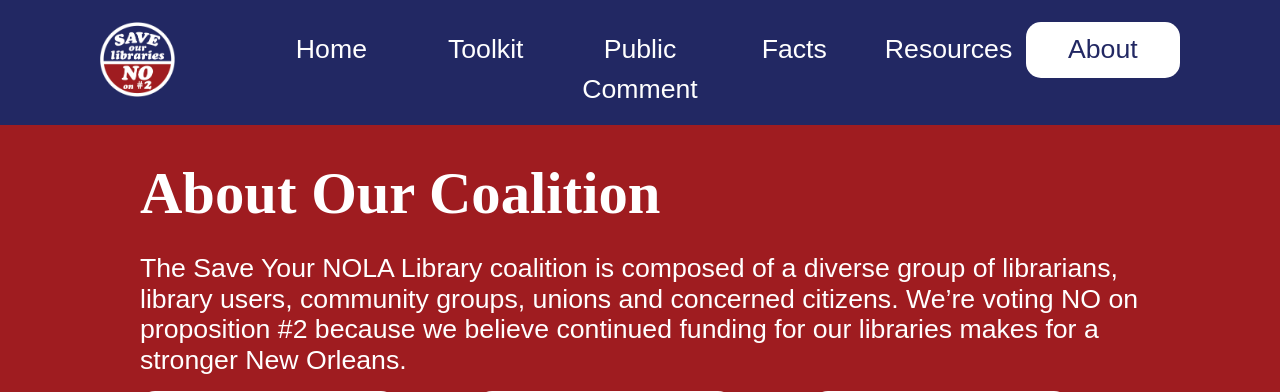
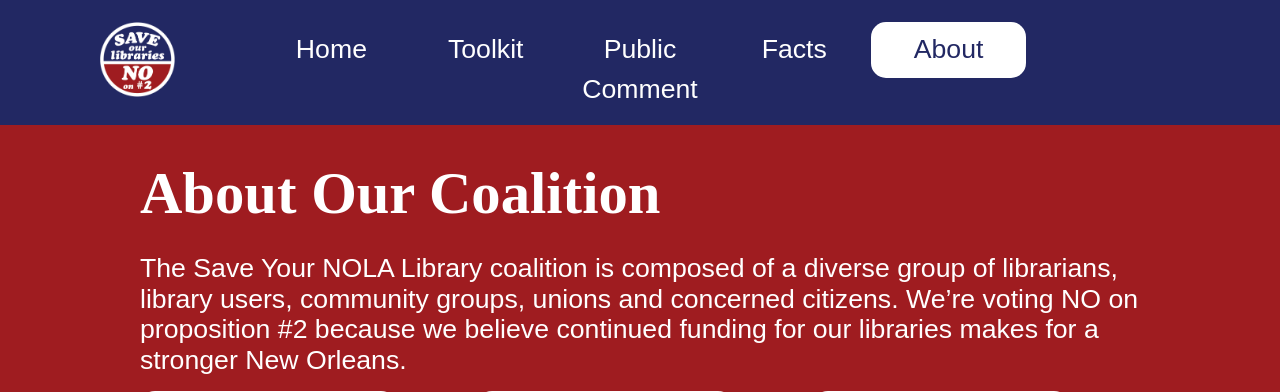
Before and after one commit to zhephree/saveyourlibraries, a PHP site: page /about.php in a window 1280 px wide. Shown: the top 392 px of the page. Run offline with PHP 8.4, Linux system fonts and the light colour scheme; some libraries are stand-ins or nearby versions; some web fonts are replaced.

Commit message:
Remove resources page until we're ready

```diff
--- a/_header.php
+++ b/_header.php
@@ -18,7 +18,7 @@
 			<a href="/toolkit">Toolkit</a>
 			<a href="/comment">Public Comment</a>
 			<a href="/facts">Facts</a>
-			<a href="/resources">Resources</a>
+			<!-- <a href="/resources">Resources</a> -->
 			<a href="/about">About</a>
 		</nav>
 
@@ -29,7 +29,7 @@
 				<a href="/toolkit">Toolkit</a>
 				<a href="/comment">Public Comment</a>
 				<a href="/facts">Facts</a>
-				<a href="/resources">Resources</a>
+				<!-- <a href="/resources">Resources</a> -->
 				<a href="/about">About</a>
 			</div>
 		</nav>
--- a/_index.html
+++ b/_index.html
@@ -15,7 +15,7 @@
 			<a href="/toolkit">Toolkit</a>
 			<a href="/comment">Public Comment</a>
 			<a href="/facts">Facts</a>
-			<a href="/resources">Resources</a>
+			<!-- <a href="/resources">Resources</a> -->
 			<a href="/contact">Contact</a>
 		</nav>
 		<img src="/logo.png">
```
